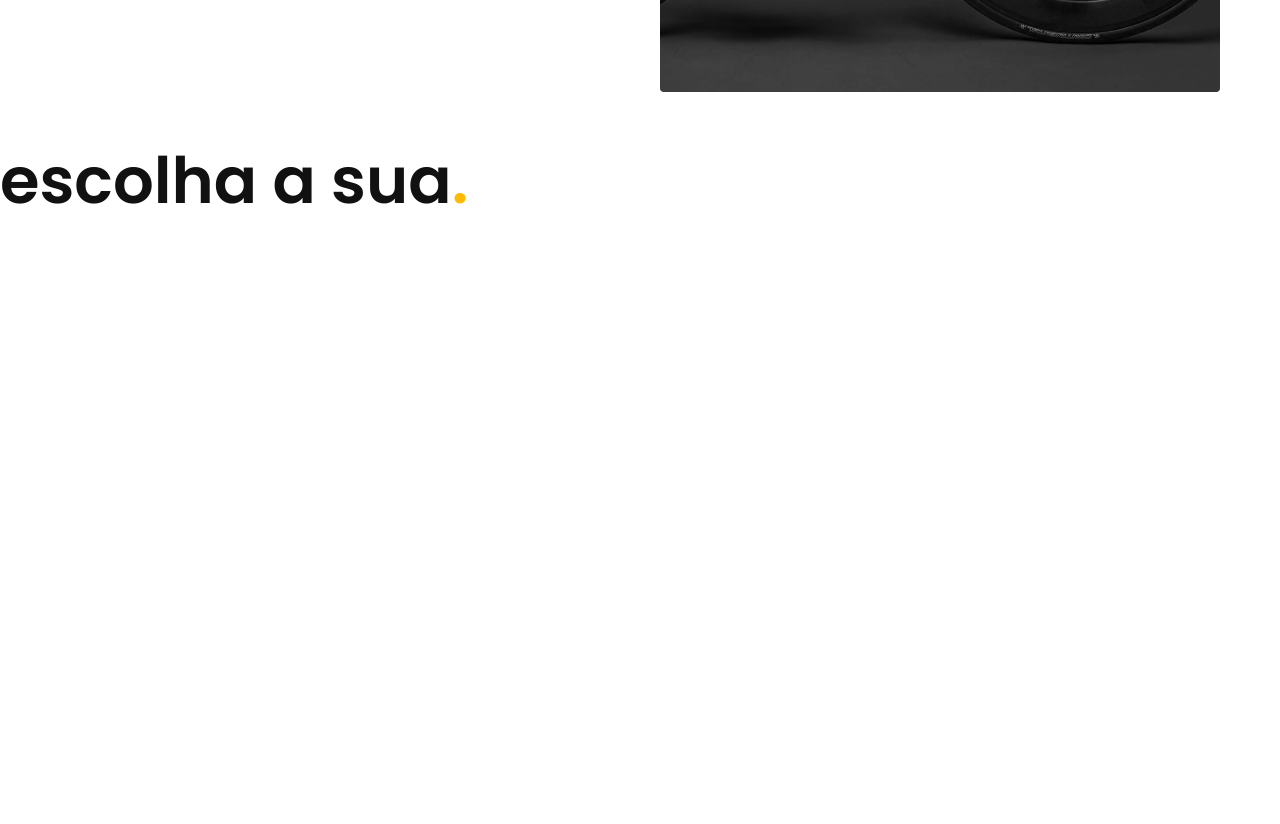
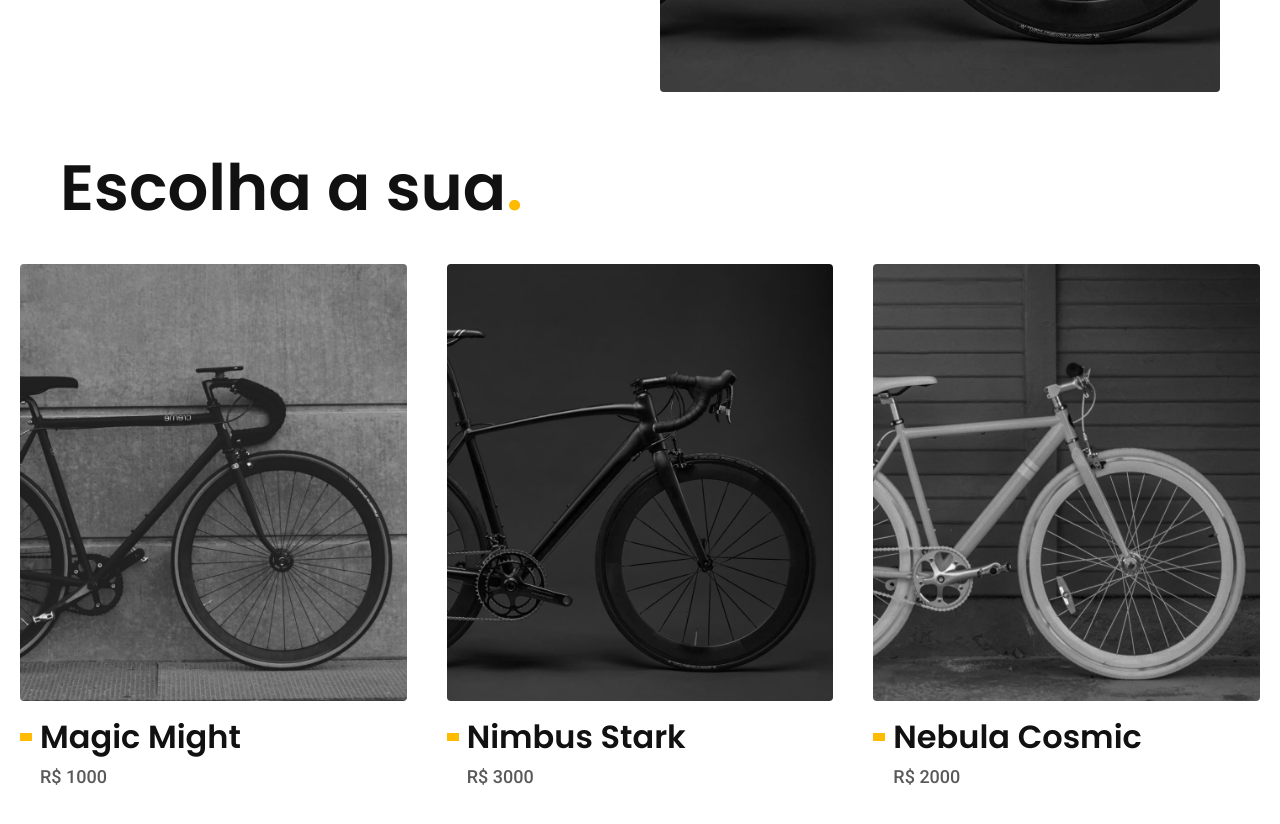
Before and after one commit to RafaStutz/bikcraft, a plain HTML site: page index.html in a window 1280 px wide. Shown: the part 704-1528 px from the top of the page. Drawn offline with Linux system fonts and the light colour scheme.

Commit message:
feat: add bicycle list

```diff
--- /dev/null
+++ b/css/bicicletas/bicicletas-lista.css
@@ -0,0 +1,70 @@
+.bicicletas-lista {
+  padding-top: 60px;
+  padding-bottom: 120px;
+}
+
+.bicicletas-lista h2 {
+  margin-bottom: 40px;
+  box-sizing: border-box;
+  max-width: 1200px;
+  padding-left: 20px;
+  padding-right: 20px;
+  margin-left: auto;
+  margin-right: auto;
+}
+
+.bicicletas-lista ul {
+  display: flex;
+  gap: 40px;
+  padding: 0 20px 20px 20px;
+  max-width: 1400px;
+  margin-left: auto;
+  margin-right: auto;
+  overflow-x: auto;
+}
+
+.bicicletas-lista li {
+  flex: 1;
+  min-width: 280px;
+}
+
+.bicicletas-lista a {
+  display: block;
+}
+
+.bicicletas-lista img {
+  margin-bottom: 16px;
+}
+
+.bicicletas-lista h3 {
+  margin-bottom: 8px;
+  display: flex;
+  align-items: center;
+}
+
+.bicicletas-lista h3::before {
+  content: "";
+  display: inline-block;
+  height: 8px;
+  width: 12px;
+  margin-right: 8px;
+  background-color: var(--cor-p1);
+  transition: width 0.2s;
+}
+
+.bicicletas-lista a:hover h3::before {
+  width: 24px;
+}
+
+.bicicletas-lista li span {
+  padding-left: 20px;
+}
+
+@media (max-width: 800px) {
+  .bicicletas-lista {
+    padding-bottom: 60px;
+  }
+  .bicicletas-lista ul {
+    gap: 20px;
+  }
+}
--- a/css/global/global.css
+++ b/css/global/global.css
@@ -6,6 +6,9 @@ body {
 }
 
 h1,
+h2,
+h3,
+h4,
 ul,
 p {
   margin: 0px;
@@ -25,3 +28,7 @@ img {
   max-width: 100%;
   display: block;
 }
+
+img[src$=".jpg"] {
+  border-radius: 4px;
+}
--- a/css/style.css
+++ b/css/style.css
@@ -8,3 +8,6 @@
 
 /* Home */
 @import './home/introducao.css';
+
+/* Bicicletas */
+@import "./bicicletas/bicicletas-lista.css";
--- a/index.html
+++ b/index.html
@@ -38,6 +38,32 @@
         </div>
     </main>
 
-    <h2 class="font-1-xxl">escolha a sua<span class="cor-p1">.</span></h2>
+  <article class="bicicletas-lista">
+        <h2 class="font-1-xxl">Escolha a sua<span class="cor-p1">.</span></h2>
+
+        <ul>
+            <li>
+                <a href="./bicicletas/magic.html">
+                    <img src="./img/bicicletas/magic-home.jpg" alt="Bicicleta preta">
+                    <h3 class="font-1-xl">Magic Might</h3>
+                    <span class="font-2-m cor-8">R$ 1000</span>
+                </a>
+            </li>
+            <li>
+                <a href="./bicicletas/nimbus.html">
+                    <img src="./img/bicicletas/nimbus-home.jpg" alt="Bicicleta preta">
+                    <h3 class="font-1-xl">Nimbus Stark</h3>
+                    <span class="font-2-m cor-8">R$ 3000</span>
+                </a>
+            </li>
+            <li>
+                <a href="./bicicletas/nebula.html">
+                    <img src="./img/bicicletas/nebula-home.jpg" alt="Bicicleta preta">
+                    <h3 class="font-1-xl">Nebula Cosmic</h3>
+                    <span class="font-2-m cor-8">R$ 2000</span>
+                </a>
+            </li>
+        </ul>
+  </article>
 </body>
 </html>
```
